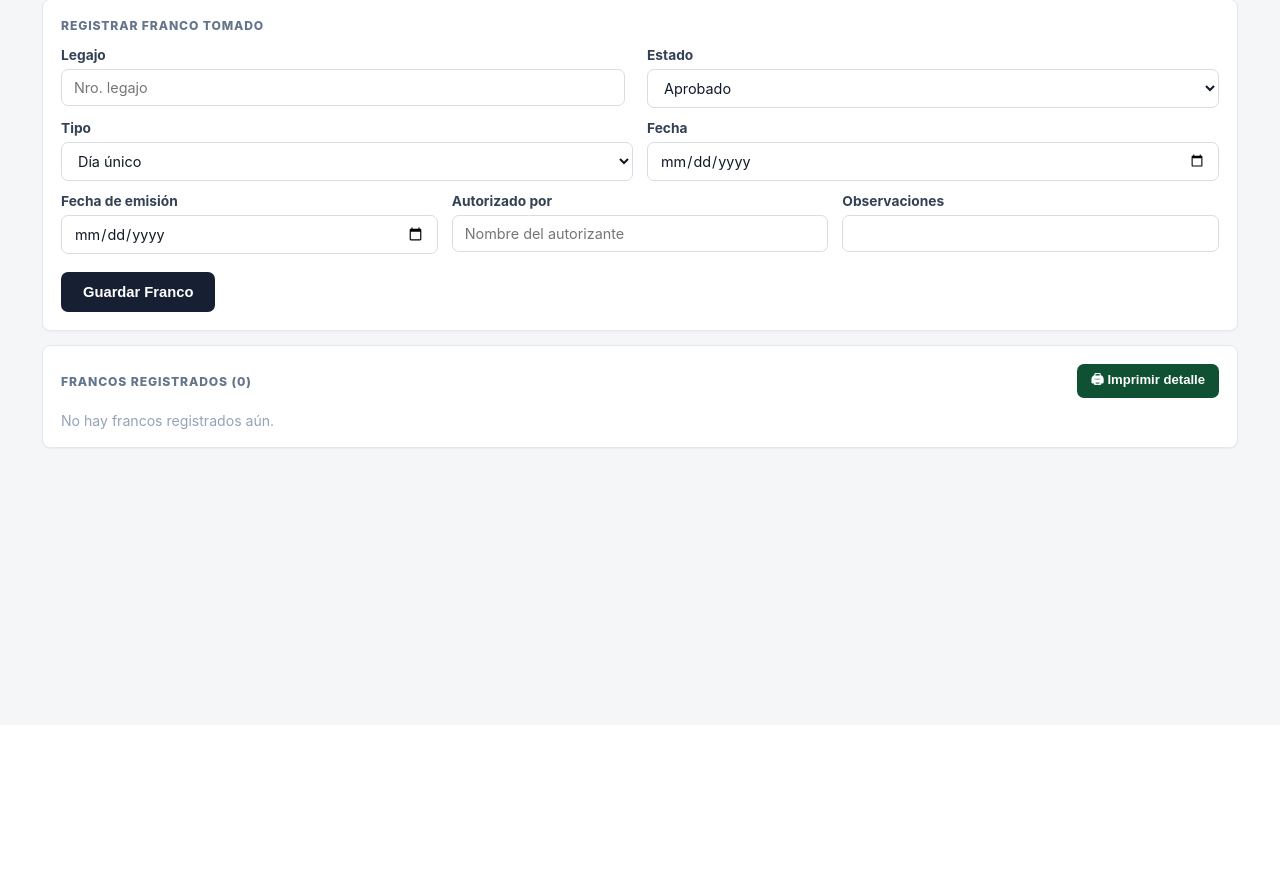
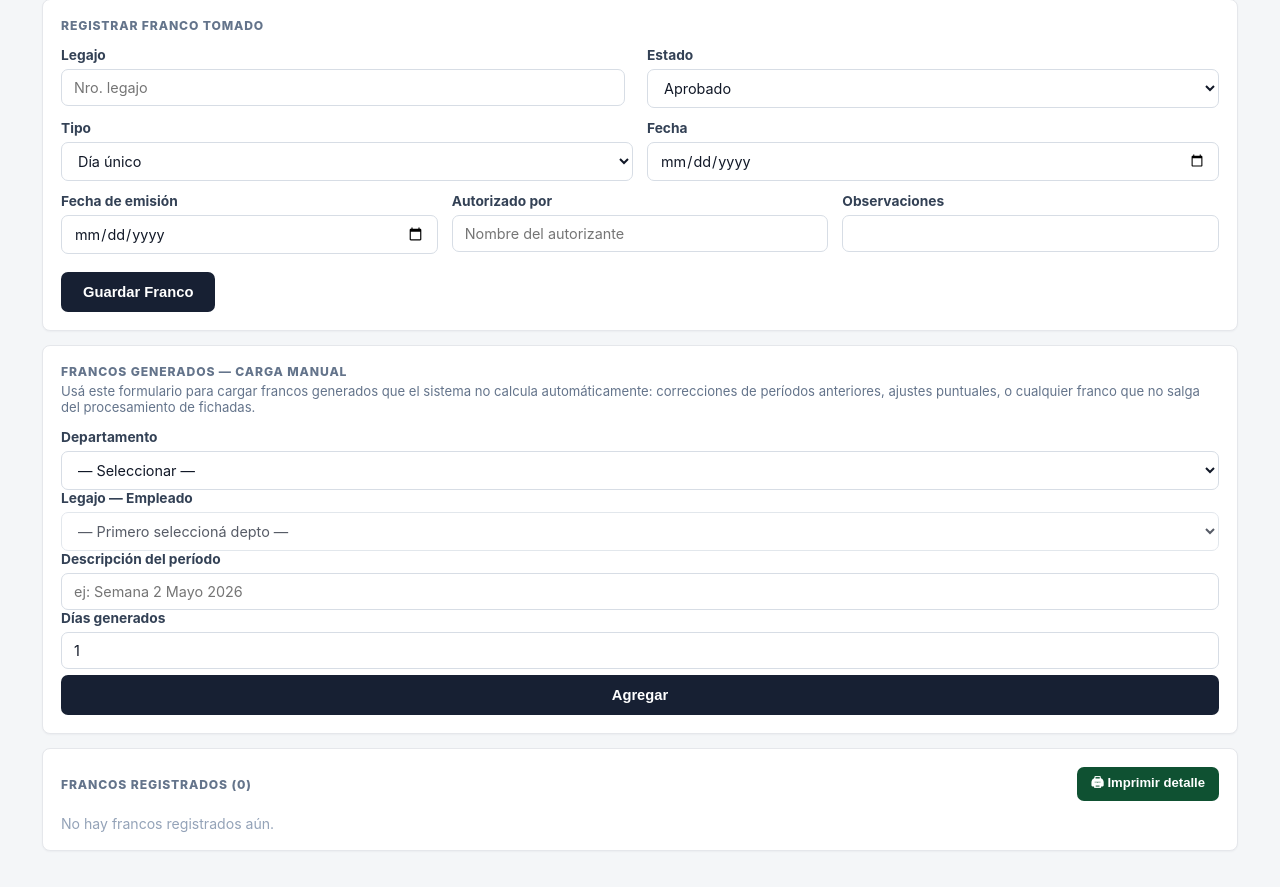
Before and after one commit to CMLAPAZ/HorasExtrasRelojCoop, a Flask app: page /francos in a window 1280 px wide. Shown: the part 75-962 px from the top of the page. Before the commit the page ends 525 px from the top, so only its background shows below. Run offline with Flask 3, Linux system fonts and the light colour scheme; the visitor is signed in with stand-in values (Sample User, id 1); data that the repository does not hold is empty.

Commit message:
UI: mover carga manual de francos generados a /francos con descripción clara
Co-Authored-By: Claude Sonnet 4.6 <noreply@anthropic.com>

```diff
--- a/servidor.py
+++ b/servidor.py
@@ -2807,9 +2807,13 @@ def francos():
         "tomados":   sum(g["total_tomados"]   for g in saldos_por_depto_f),
         "actual":    sum(g["total_actual"]    for g in saldos_por_depto_f),
     }
+    departamentos = sorted({e["departamento"] for e in empleados_raw if e["departamento"]})
     # Deptos manuales con valores guardados por semana/mes
     mes_actual = datetime.now().strftime("%Y-%m")
     with _get_db() as conn:
+        gen_manual = [dict(r) for r in conn.execute(
+            "SELECT * FROM francos_generados ORDER BY cargado_en DESC, id DESC"
+        )]
         emps_extra = conn.execute(
             "SELECT legajo, nombre, departamento FROM empleados_extra WHERE activo=1 ORDER BY departamento, CAST(legajo AS INTEGER)"
         ).fetchall()
@@ -2836,6 +2840,8 @@ def francos():
                            saldos_por_depto=saldos_por_depto_f,
                            total_general=total_general_f,
                            empleados_grupos=empleados_grupos,
+                           departamentos=departamentos,
+                           gen_manual=gen_manual,
                            deptos_manuales=deptos_manuales_list,
                            mes_actual=mes_actual)
 
--- a/templates/francos.html
+++ b/templates/francos.html
@@ -34,6 +34,7 @@
     .badge-aprobado{background:#dcfce7;color:#166534;font-size:.72rem;font-weight:750;padding:3px 10px;border-radius:999px}
     .badge-pendiente{background:#fff7ed;color:#92400e;font-size:.72rem;font-weight:750;padding:3px 10px;border-radius:999px}
     .badge-dias{background:#dbeafe;color:#1e40af;font-size:.78rem;font-weight:750;padding:3px 10px;border-radius:999px}
+    .badge-gen{background:#fef9c3;color:#854d0e;font-size:.78rem;font-weight:750;padding:3px 10px;border-radius:999px}
     .error-box{background:#fef2f2;border:1px solid #fecaca;color:#b91c1c;padding:10px 14px;border-radius:8px;margin-bottom:14px;font-size:.88rem}
     #campos-rango{display:block}
     #campos-sueltas{display:none}
@@ -268,6 +269,87 @@
 </div>
 {% endif %}
 
+<!-- Francos generados manualmente -->
+<div class="card no-print">
+  <div class="card-header">
+    <div>
+      <div class="card-title-inline">Francos Generados — Carga Manual</div>
+      <p style="font-size:.82rem;color:#64748b;margin-top:4px">
+        Usá este formulario para cargar francos generados que el sistema no calcula automáticamente:
+        correcciones de períodos anteriores, ajustes puntuales, o cualquier franco que no salga del procesamiento de fichadas.
+      </p>
+    </div>
+  </div>
+  <form method="post" action="/francos/generados/nuevo">
+    <div class="grid-5">
+      <div>
+        <label>Departamento</label>
+        <select id="sel-depto-gen" onchange="filtrarLegajosGen()" required>
+          <option value="">— Seleccionar —</option>
+          {% for dep in departamentos %}
+          <option value="{{ dep }}">{{ dep | upper }}</option>
+          {% endfor %}
+          <option value="__otro__">Otro / No listado</option>
+        </select>
+      </div>
+      <div>
+        <label>Legajo — Empleado</label>
+        <select name="legajo" id="sel-legajo-gen" onchange="completarNombreGen()" required disabled>
+          <option value="">— Primero seleccioná depto —</option>
+        </select>
+        <input type="hidden" name="nombre" id="campo-nombre-gen">
+        <input type="hidden" name="departamento" id="campo-depto-gen">
+      </div>
+      <div>
+        <label>Descripción del período</label>
+        <input type="text" name="descripcion" placeholder="ej: Semana 2 Mayo 2026" required>
+      </div>
+      <div>
+        <label>Días generados</label>
+        <input type="number" name="dias" min="1" value="1" required>
+      </div>
+      <div style="display:flex;align-items:flex-end">
+        <button type="submit" class="btn" style="width:100%">Agregar</button>
+      </div>
+    </div>
+  </form>
+  {% if gen_manual %}
+  <div class="tabla-wrap" style="margin-top:16px">
+    <table>
+      <thead>
+        <tr>
+          <th>Legajo</th>
+          <th>Nombre</th>
+          <th>Departamento</th>
+          <th>Descripción</th>
+          <th>Días</th>
+          <th>Cargado</th>
+          <th></th>
+        </tr>
+      </thead>
+      <tbody>
+        {% for g in gen_manual %}
+        <tr>
+          <td>{{ g.legajo }}</td>
+          <td>{{ g.nombre }}</td>
+          <td style="color:#64748b;font-size:.82rem">{{ g.departamento }}</td>
+          <td style="font-size:.82rem">{{ g.descripcion }}</td>
+          <td><span class="badge-gen">+{{ g.dias }}</span></td>
+          <td style="font-size:.78rem;color:#94a3b8">{{ g.cargado_en[:10] if g.cargado_en else '—' }}</td>
+          <td>
+            <form method="post" action="/francos/generados/eliminar/{{ g.id }}"
+                  onsubmit="return confirm('¿Eliminar este registro?')">
+              <button type="submit" class="btn-del">Eliminar</button>
+            </form>
+          </td>
+        </tr>
+        {% endfor %}
+      </tbody>
+    </table>
+  </div>
+  {% endif %}
+</div>
+
 <!-- Francos manuales por semana -->
 {% if deptos_manuales %}
 <div class="card no-print">
@@ -402,7 +484,60 @@
 const EMPS = {};
 {% for grupo in empleados_grupos %}{% for e in grupo.empleados %}
 EMPS["{{ e.legajo }}"] = "{{ e.nombre }}";
-{% endfor %}{% endfor %}
+{%- endfor %}{% endfor %}
+
+const empleadosPorDepto = {
+  {% for grupo in empleados_grupos %}
+  "{{ grupo.departamento }}": [{% for e in grupo.empleados %}{ legajo: "{{ e.legajo }}", nombre: "{{ e.nombre }}" },{% endfor %}],
+  {% endfor %}
+};
+
+function filtrarLegajosGen() {
+  const dep = document.getElementById('sel-depto-gen').value;
+  const selLeg = document.getElementById('sel-legajo-gen');
+  const campoDepto = document.getElementById('campo-depto-gen');
+  selLeg.innerHTML = '';
+  campoDepto.value = dep === '__otro__' ? '' : dep;
+  if (!dep) {
+    selLeg.disabled = true;
+    selLeg.innerHTML = '<option value="">— Primero seleccioná depto —</option>';
+    return;
+  }
+  if (dep === '__otro__') {
+    selLeg.disabled = false;
+    selLeg.innerHTML = '<option value="">— Seleccionar —</option>';
+    for (const [d, emps] of Object.entries(empleadosPorDepto)) {
+      const og = document.createElement('optgroup');
+      og.label = d.toUpperCase();
+      for (const e of emps) {
+        const o = document.createElement('option');
+        o.value = e.legajo; o.dataset.nombre = e.nombre; o.dataset.depto = d;
+        o.textContent = e.legajo + ' — ' + e.nombre;
+        og.appendChild(o);
+      }
+      selLeg.appendChild(og);
+    }
+    return;
+  }
+  const emps = empleadosPorDepto[dep] || [];
+  selLeg.disabled = emps.length === 0;
+  selLeg.innerHTML = '<option value="">— Seleccionar —</option>';
+  campoDepto.value = dep;
+  for (const e of emps) {
+    const o = document.createElement('option');
+    o.value = e.legajo; o.dataset.nombre = e.nombre; o.dataset.depto = dep;
+    o.textContent = e.legajo + ' — ' + e.nombre;
+    selLeg.appendChild(o);
+  }
+}
+
+function completarNombreGen() {
+  const sel = document.getElementById('sel-legajo-gen');
+  const opt = sel.options[sel.selectedIndex];
+  if (!opt) return;
+  document.getElementById('campo-nombre-gen').value = opt.dataset.nombre || '';
+  if (opt.dataset.depto) document.getElementById('campo-depto-gen').value = opt.dataset.depto;
+}
 
 function buscarLegajo() {
   const leg = document.getElementById('input-legajo').value.trim();
```
